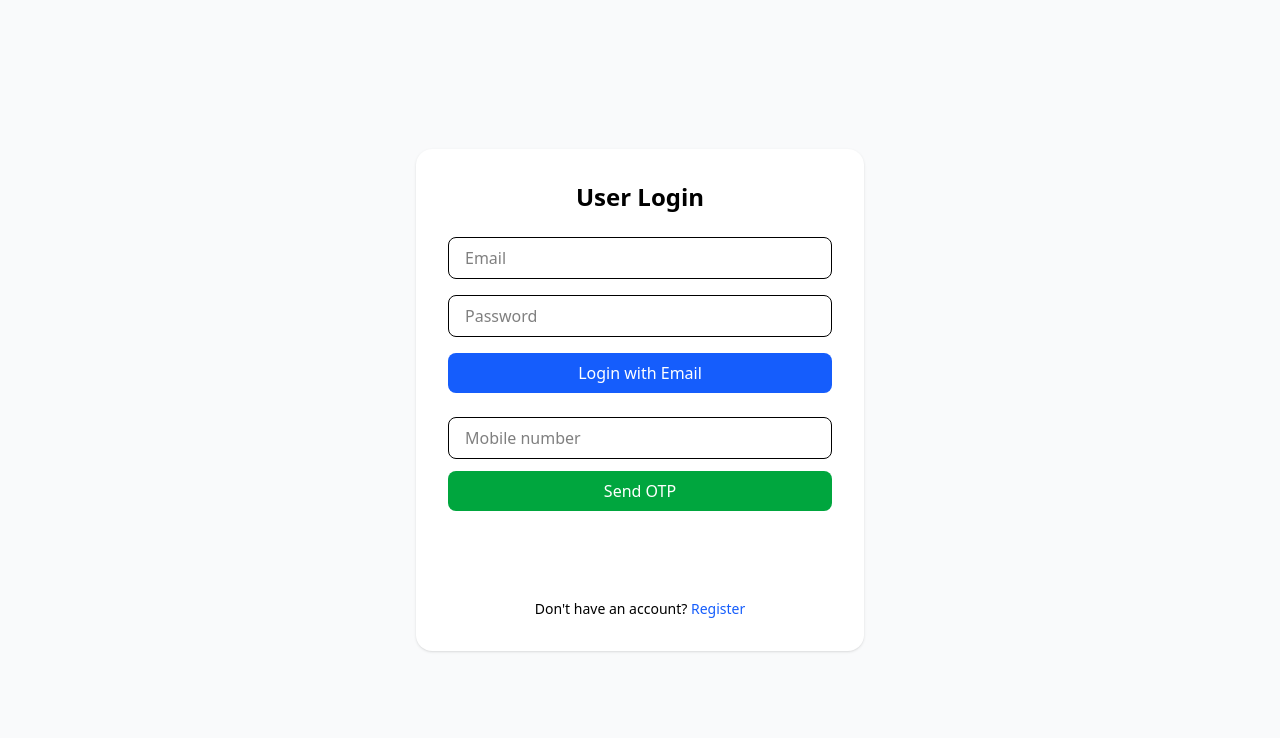
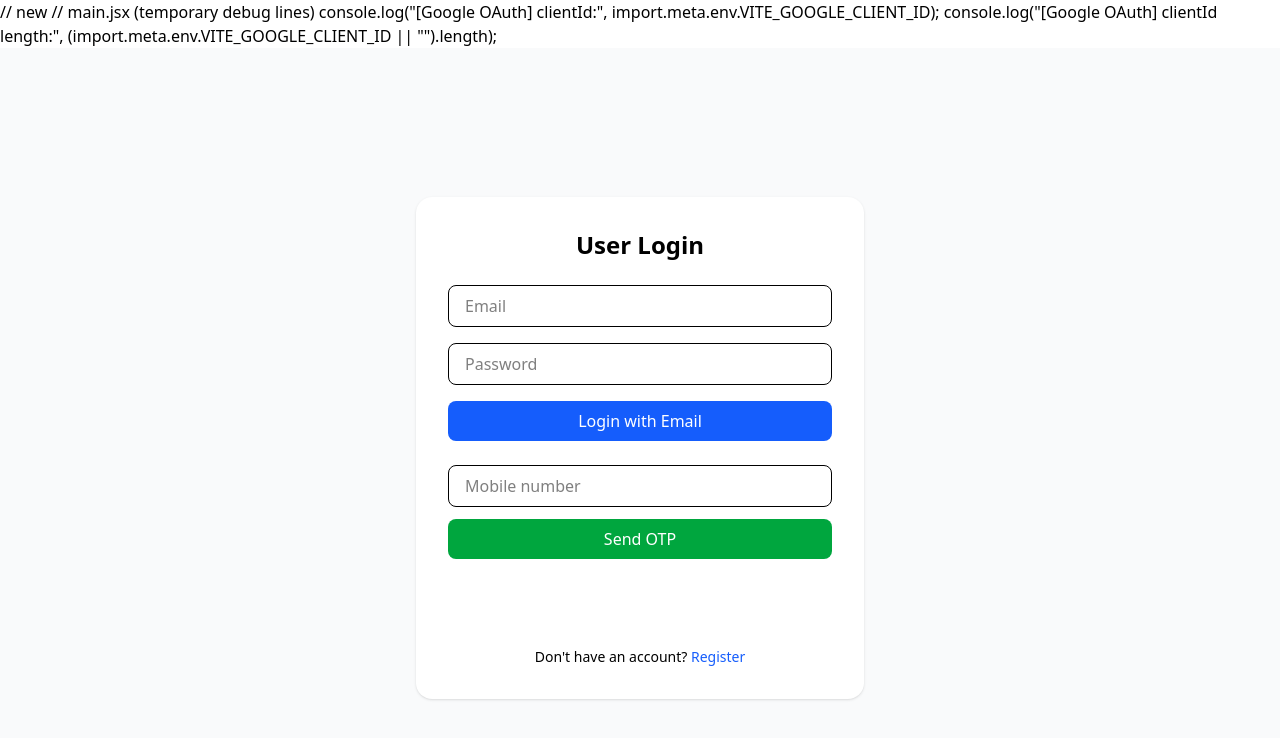
Before and after one commit to jaisaditya/SIH_project_frontend, a React (Vite) app: page /login in a window 1280 px wide. Shown: the top 738 px of the page. Built offline with nearby package versions, Linux system fonts and the light colour scheme; no server answers.

Commit message:
Update main.jsx

```diff
--- a/src/main.jsx
+++ b/src/main.jsx
@@ -9,6 +9,11 @@ import { GoogleOAuthProvider } from "@react-oauth/google";
 ReactDOM.createRoot(document.getElementById("root")).render(
   <React.StrictMode>
     <GoogleOAuthProvider clientId={import.meta.env.VITE_GOOGLE_CLIENT_ID}>
+      // new
+      // main.jsx (temporary debug lines)
+console.log("[Google OAuth] clientId:", import.meta.env.VITE_GOOGLE_CLIENT_ID);
+console.log("[Google OAuth] clientId length:", (import.meta.env.VITE_GOOGLE_CLIENT_ID || "").length);
+
       <App />
     </GoogleOAuthProvider>
   </React.StrictMode>
```
